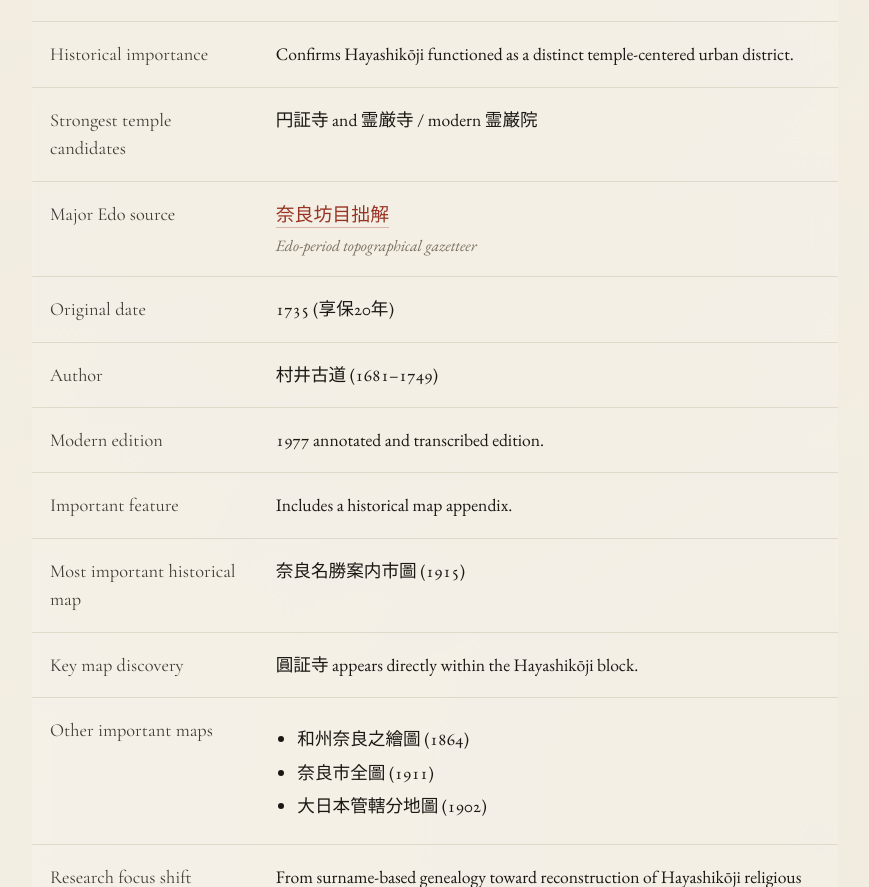
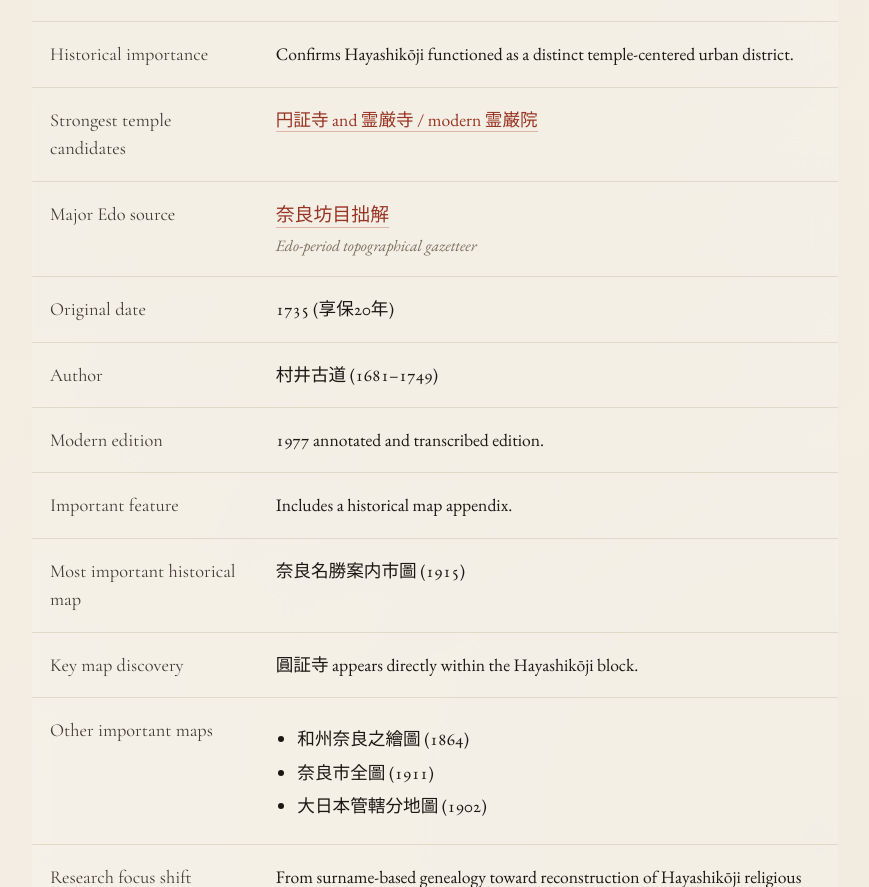
Before and after one commit to mikael-kun/genealogy, a plain HTML site: page research.html in a window 1280 px wide. Shown: the part 1427-2314 px from the top of the page, without its empty margins (205-1074 px from the left). Drawn offline with nearby package versions, Linux system fonts and the light colour scheme.

Commit message:
Add hyperlink for temple candidates in research.html

```diff
--- a/research.html
+++ b/research.html
@@ -267,7 +267,7 @@
           <tr>
             <td>Strongest temple candidates</td>
             <td>
-              円証寺 and 霊厳寺 / modern 霊巌院
+              <a href="https://opacsvr01.library.pref.nara.jp/opac/volume/155291" target="_blank" rel="noopener"> 円証寺 and 霊厳寺 / modern 霊巌院
             </td>
           </tr>
 
```
